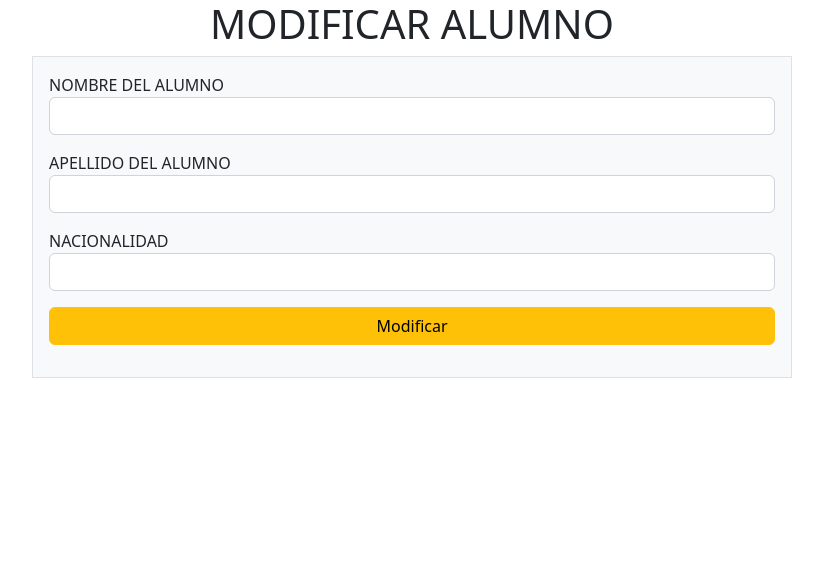
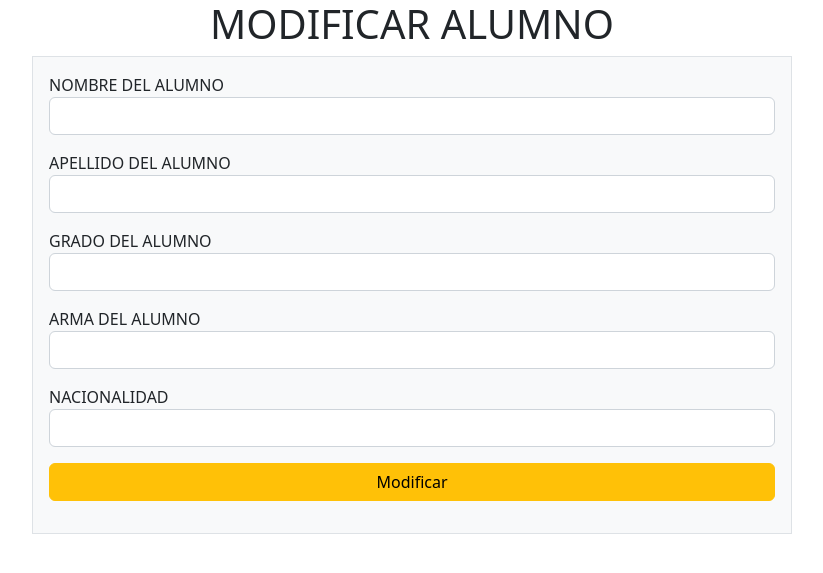
Before and after one commit to byron1614/final_rac, a PHP site: page /modificar.php in a window 1280 px wide. Shown: the top 573 px of the page, without its empty margins (228-1051 px from the left). Run offline with PHP 8.4, Linux system fonts and the light colour scheme; data comes from the database, SQL or seed files in the repository.

Commit message:
modificacion del codigo

```diff
--- a/controladores/materias/buscar.php
+++ b/controladores/materias/buscar.php
@@ -39,7 +39,7 @@ try {
                         <?php foreach($materias as $key => $materia) : ?>
                         <tr>
                             <td><?= $key + 1 ?></td>
-                            <td><?= $producto['MATE_NOMBRE'] ?></td>
+                            <td><?= $materia['MATE_NOMBRE'] ?></td>
                             <td><a class="btn btn-warning w-100" href="/final_rac/vistas/materias/modificar.php?mate_id=<?= $materia['MATE_ID']?>">Modificar</a></td>
                             <td><a class="btn btn-danger w-100" href="/final_rac/controladores/materias/eliminar.php?mate_id=<?= $materia['MATE_ID']?>">Eliminar</a></td>
                         </tr>
--- a/controladores/materias/eliminar.php
+++ b/controladores/materias/eliminar.php
@@ -11,7 +11,6 @@ require '../../modelos/Materias.php';
     } catch (Exception $e2){
         $error = $e2->getMessage();
     }
-
 
 ?>
 <!DOCTYPE html>
--- a/vistas/alumnos/modificar.php
+++ b/vistas/alumnos/modificar.php
@@ -31,6 +31,18 @@ require '../../modelos/Alumnos.php';
                 </div>
                 <div class="row mb-3">
                     <div class="col">
+                        <label for="alum_grado">GRADO DEL ALUMNO</label>
+                        <input type="text" name="alum_grado" id="alum_grado" class="form-control" required>
+                    </div>
+                </div>
+                <div class="row mb-3">
+                    <div class="col">
+                        <label for="alum_arma">ARMA DEL ALUMNO</label>
+                        <input type="text" name="alum_arma" id="alum_arma" class="form-control" required>
+                    </div>
+                </div>
+                <div class="row mb-3">
+                    <div class="col">
                         <label for="alum_nacionalidad">NACIONALIDAD</label>
                         <input type="text" name="alum_nacionalidad" id="alum_nacionalidad" class="form-control" required>
                     </div>
```
